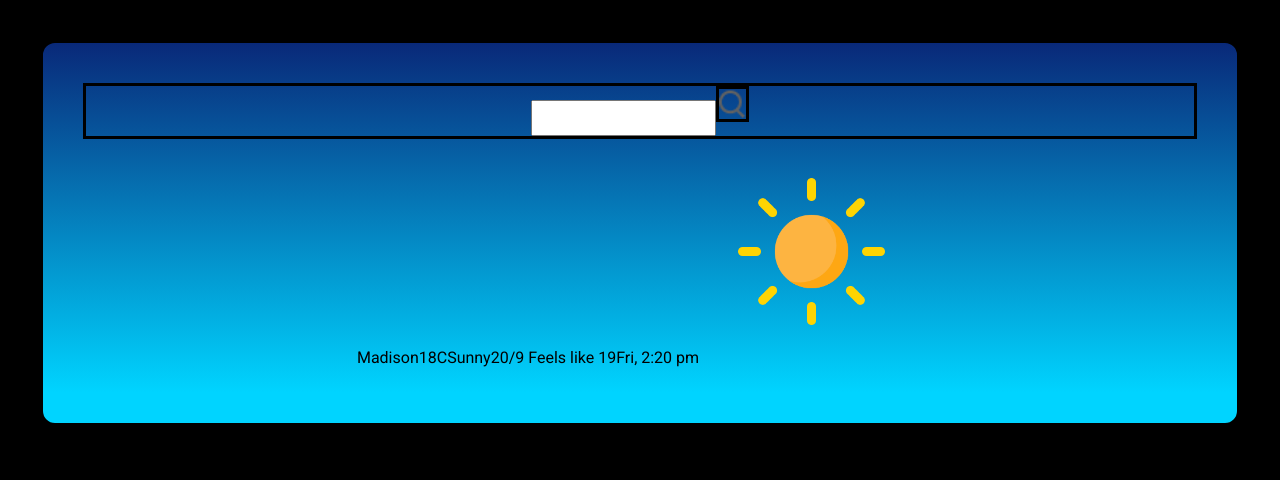
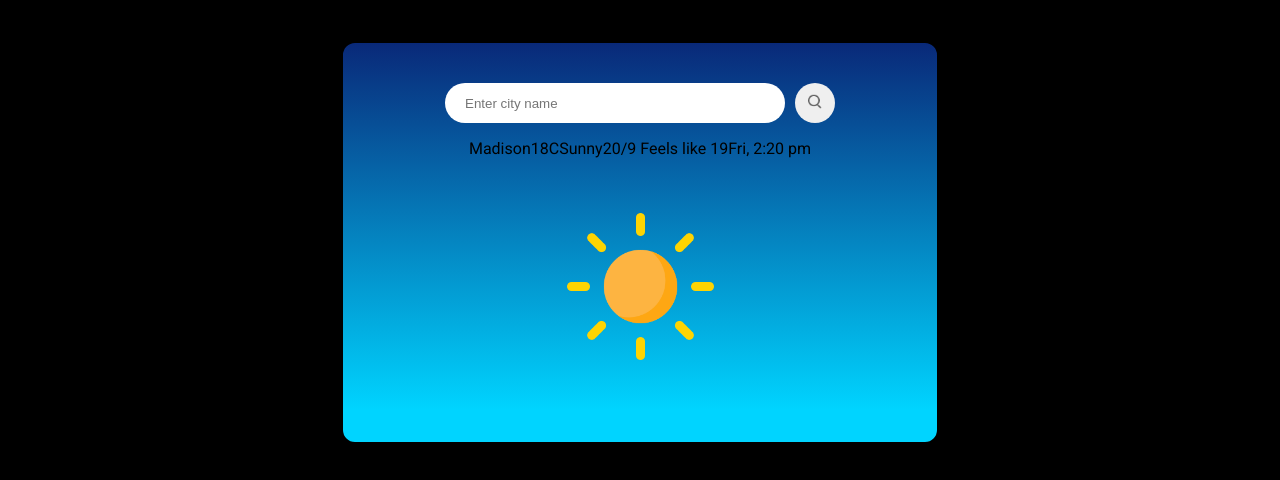
Before and after one commit to BeckWangthumboon/notes-sharing-app-, a React (Vite) app: page / in a window 1280 px wide. Shown: the top 480 px of the page. Built offline with nearby package versions, Linux system fonts and the light colour scheme.

Commit message:
Styled the search bar, included effects for search button and placehoder for serachbar

```diff
--- a/src/App.css
+++ b/src/App.css
@@ -1,5 +1,5 @@
 #root {
-  max-width: 1280px;
+  max-width: 600px;
   margin: 0 auto;
   padding: 2rem;
   text-align: center;
--- a/src/components/Searchbar.jsx
+++ b/src/components/Searchbar.jsx
@@ -5,8 +5,10 @@ import "./components-styles/Searchbar.css";
 const Searchbar = () => {
   return (
     <div className="search-bar-container">
-      <input className="search-bar"></input>
-      <img src={searchIcon} className="search-icon"></img>
+      <input className="search-bar" placeholder="Enter city name"></input>
+      <button className="search-button">
+        <img src={searchIcon} className="search-icon"></img>
+      </button>
     </div>
   );
 };
--- a/src/components/components-styles/Searchbar.css
+++ b/src/components/components-styles/Searchbar.css
@@ -1,15 +1,32 @@
 .search-bar-container {
-  display: block;
-  border-style: solid;
-  border-color: black;
+  display: flex;
+  justify-content: center;
+  align-items: center;
 }
 
 .search-bar {
-  height: 30px;
+  height: 40px;
+  width: 300px;
+  border-radius: 20px;
+  padding: 0px 20px;
+  margin-right: 10px;
+  border-style: none;
 }
 
 .search-icon {
-  height: 30px;
-  border-style: solid;
-  border-color: black;
+  height: 15px;
 }
+
+.search-button {
+  height: 40px;
+  width: 40px;
+  border-radius: 20px;
+  border: none;
+  cursor: pointer;
+  transition: box-shadow 0.15s, background-color 0.25s;
+}
+
+.search-button:hover {
+  box-shadow: 2px 2px 5px rgba(0, 0, 0);
+  background-color: rgb(220, 220, 220);
+}
```
